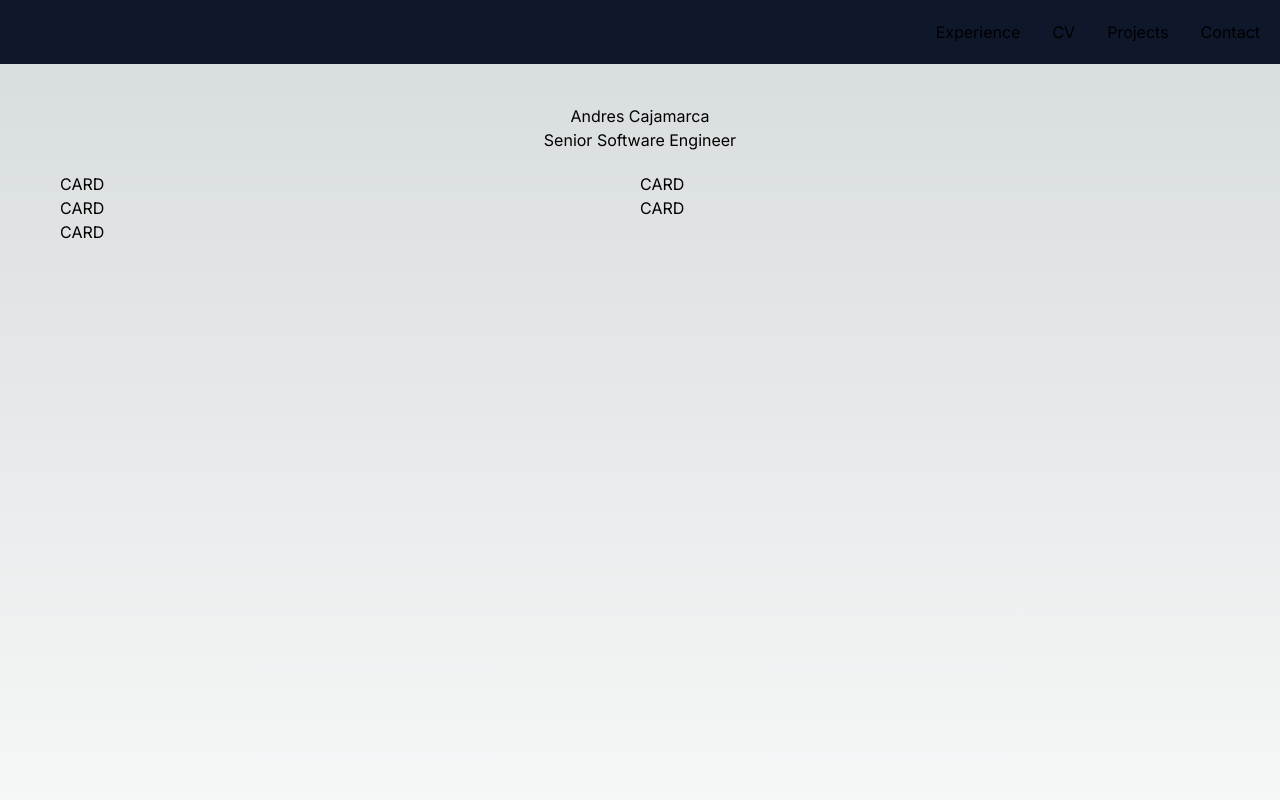
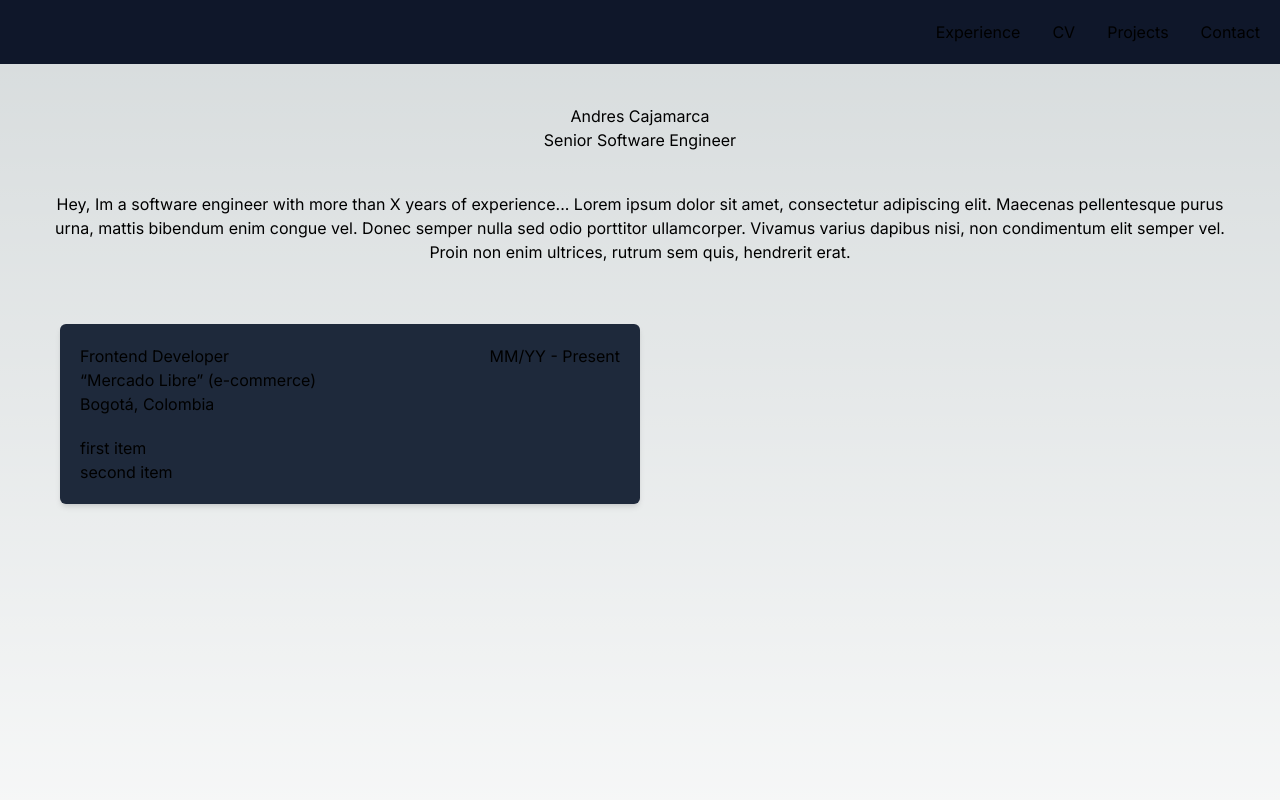
Before and after one commit to afcajamarcar/portfolio, a Next.js app: page / in a window 1280 px wide. Shown: the top 800 px of the page. Built offline with nearby package versions, Linux system fonts and the light colour scheme.

Commit message:
work on body and cards

```diff
--- a/src/app/components/Card.tsx
+++ b/src/app/components/Card.tsx
@@ -1,13 +1,27 @@
 import { CardProps } from '../types/Card'
 
-const Card = ({ title, subtitle, upperNote }: CardProps) => {
+const Card = ({ title, subtitle, upperNote, note, items }: CardProps) => {
   return (
-    <section className='rounded-md bg-slate-50'>
+    <section className='rounded-md bg-slate-800 p-5 shadow-md'>
       <div className='grid grid-cols-2'>
         <h1>{title}</h1>
-        {upperNote && (<h2>{upperNote}</h2>)}
+        {upperNote && (
+          <h2 className='text-end'>
+            {upperNote}
+          </h2>
+        )}
       </div>
-      {subtitle && (<h3>subtitle</h3>)}
+      {subtitle && (<h3>{subtitle}</h3>)}
+      {note && (<h4>{note}</h4>)}
+      <ol className='pt-5'>
+        {(items && items.length) && (
+          items.map((item, index) => (
+            <li key={`${item}_${index}`}>
+              {item}
+            </li>
+          ))
+        )}
+      </ol>
     </section>
   )
 }
--- a/src/app/page.tsx
+++ b/src/app/page.tsx
@@ -1,6 +1,7 @@
 'use client'
 import Header from './components/Header'
 import Footer from './components/Footer'
+import Card from './components/Card'
 
 export default function Home() {
   return (
@@ -10,13 +11,24 @@ export default function Home() {
         <section className='flex flex-col text-center'>
           <h1>Andres Cajamarca</h1>
           <h2>Senior Software Engineer</h2>
+          <p className='pt-10 pb-10'>
+            Hey, Im a software engineer with more than X years of experience...
+            Lorem ipsum dolor sit amet, consectetur adipiscing elit. Maecenas pellentesque purus urna, mattis bibendum enim congue vel.
+            Donec semper nulla sed odio porttitor ullamcorper.
+            Vivamus varius dapibus nisi, non condimentum elit semper vel. Proin non enim ultrices, rutrum sem quis, hendrerit erat.
+          </p>
         </section>
         <section className='grid grid-cols-2 p-5'>
-          <p>CARD</p>
-          <p>CARD</p>
-          <p>CARD</p>
-          <p>CARD</p>
-          <p>CARD</p>
+          <Card
+            title='Frontend Developer'
+            subtitle='“Mercado Libre” (e-commerce)'
+            upperNote='MM/YY - Present'
+            note='Bogotá, Colombia'
+            items={[
+              'first item',
+              'second item',
+            ]}
+          />
         </section>
       </main>
       <Footer />
--- a/src/app/types/Card.ts
+++ b/src/app/types/Card.ts
@@ -1,5 +1,7 @@
 export type CardProps = {
+  items?: string[];
+  note?: string;
+  subtitle?: string;
   title: string;
-  subtitle?: string;
   upperNote?: string;
 }
```
